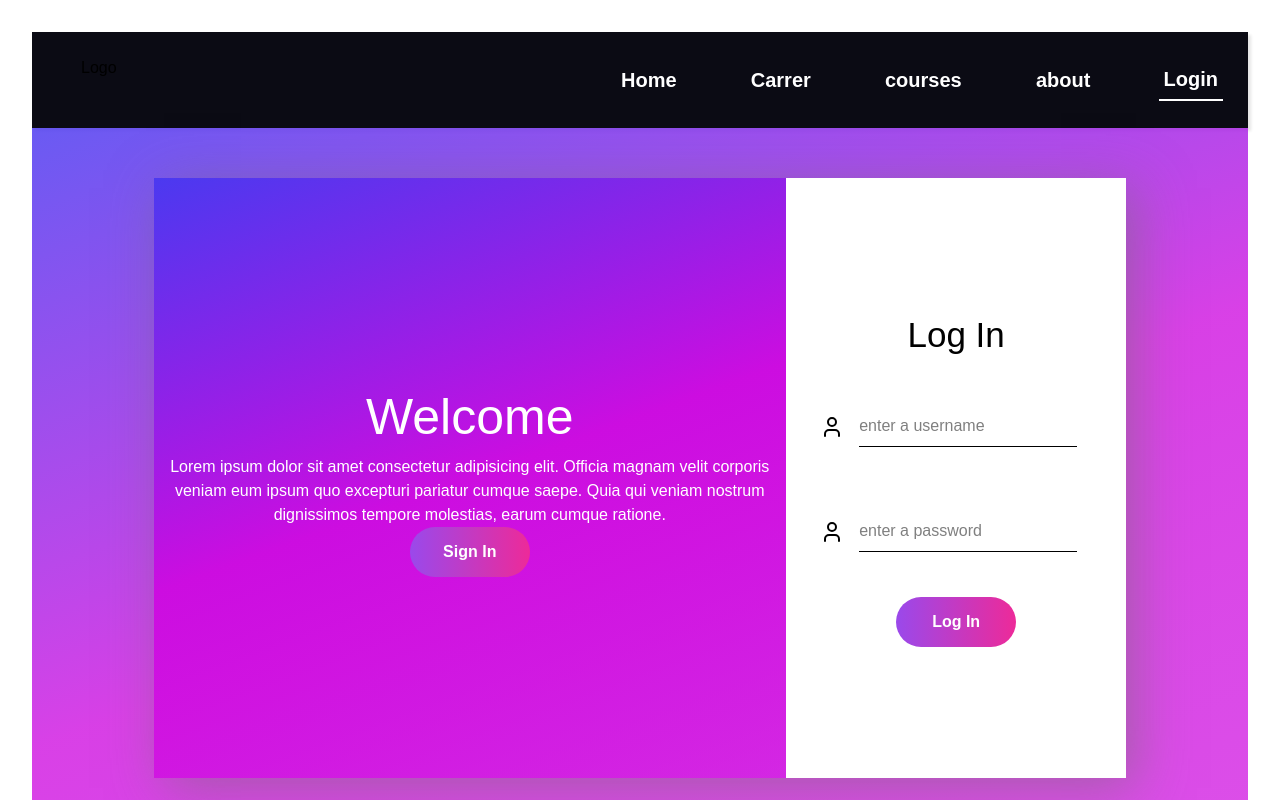
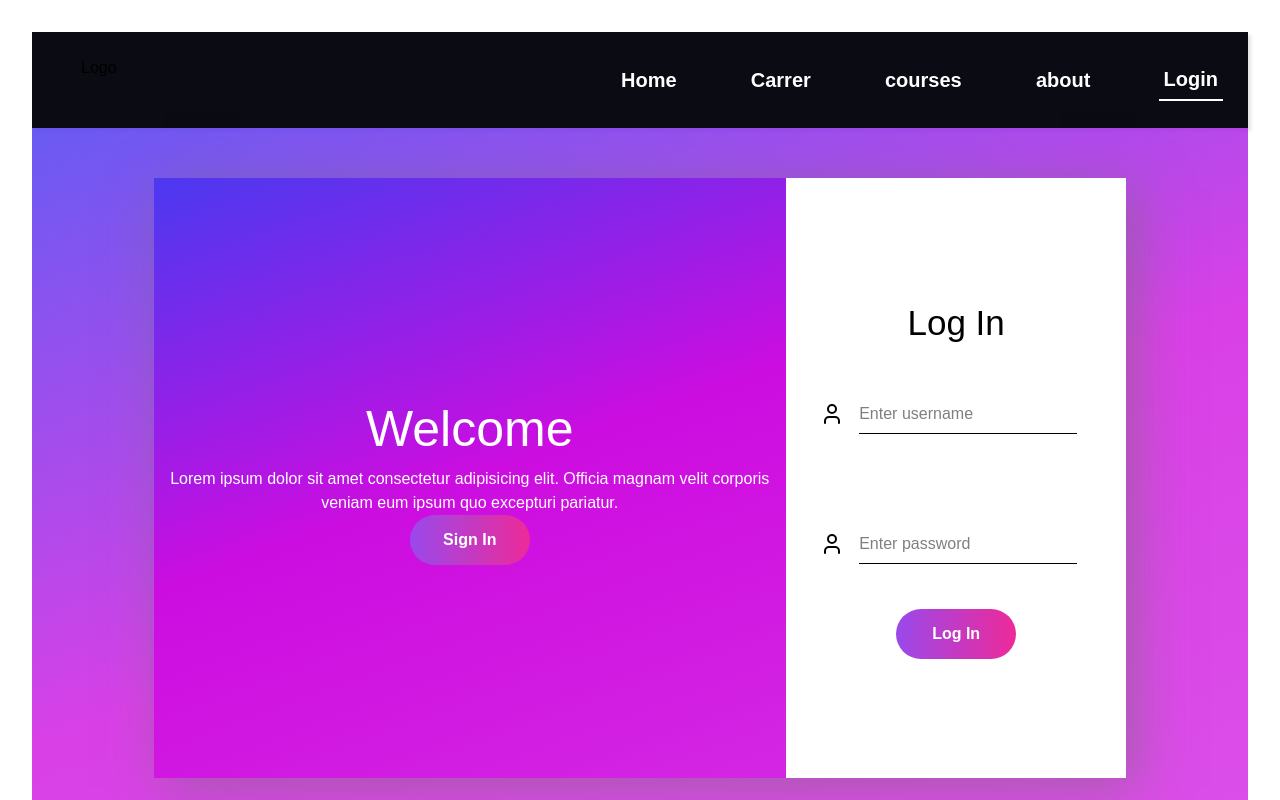
Before and after one commit to satyamrk18/CarrerCare, a React (Vite) app: page /login in a window 1280 px wide. Shown: the top 800 px of the page. Built offline with nearby package versions, Linux system fonts and the light colour scheme.

Commit message:
log in form empty inputs handling complete

```diff
--- a/src/pages/login.jsx
+++ b/src/pages/login.jsx
@@ -1,32 +1,43 @@
-import React, { use, useEffect } from "react";
+import React, { useEffect, useState } from "react";
 import Navbar from "./../components/navbar.jsx";
 import { User } from "lucide-react";
-import { useState } from "react";
-import "./login.css";
 import toast, { Toaster } from "react-hot-toast";
 import Button from "./../components/button.jsx";
 import { Link } from "react-router-dom";
-const login = () => {
+import "./login.css";
+
+const Login = () => {
   const [username, setUsername] = useState("");
   const [userpassword, setPassword] = useState("");
   const [user, setUser] = useState(null);
-  const [path, setPath] = useState("");
-  //retriving the data
+
   useEffect(() => {
     const store = JSON.parse(localStorage.getItem("userdata") || "null");
     setUser(store);
   }, []);
 
   const handlelogin = () => {
-    const { name, password } = user;
-    if (username !== name && userpassword !== password) {
-      toast.error("Invalid username or password");
-      setPath("/login");
+    if (!username || !userpassword) {
+      toast.error("Please fill in username and password");
       return;
     }
-    setPath("/");
-    toast.success("log in successfull");
+
+    if (!user) {
+      toast.error("No registered user found");
+      return;
+    }
+
+    const { name, password } = user;
+
+    if (username !== name || userpassword !== password) {
+      toast.error("Invalid username or password");
+      return;
+    }
+
+    toast.success("Log in successful");
+    window.location.replace("/");
   };
+
   return (
     <div>
       <Navbar />
@@ -36,43 +47,32 @@ const login = () => {
             <h1>Welcome</h1>
             <h2>
               Lorem ipsum dolor sit amet consectetur adipisicing elit. Officia
-              magnam velit corporis veniam eum ipsum quo excepturi pariatur
-              cumque saepe. Quia qui veniam nostrum dignissimos tempore
-              molestias, earum cumque ratione.
+              magnam velit corporis veniam eum ipsum quo excepturi pariatur.
             </h2>
             <Link to="/signin">
               <Button name="Sign In" />
             </Link>
           </div>
+
           <div className="login-form">
-            <form>
             <h2 className="login-heading">Log In</h2>
             <div className="inputs">
               <User />
               <input
                 type="text"
-                  placeholder="enter a username"
-                  name="username"
-                  onChange={(e) => {
-                    setUsername(e.target.value);
-                  }}
+                placeholder="Enter username"
+                onChange={(e) => setUsername(e.target.value)}
               />
             </div>
             <div className="inputs">
               <User />
               <input
                 type="password"
-                  placeholder="enter a password"
-                  name="password"
-                  onChange={(e) => {
-                    setPassword(e.target.value);
-                  }}
+                placeholder="Enter password"
+                onChange={(e) => setPassword(e.target.value)}
               />
             </div>
-            </form>
-            <Link to={path}>
             <Button name="Log In" onClick={handlelogin} />
-            </Link>
           </div>
         </div>
       </div>
@@ -82,4 +82,4 @@ const login = () => {
   );
 };
 
-export default login;
+export default Login;
```
Lines whose indentation alone changed are shown as unchanged.
